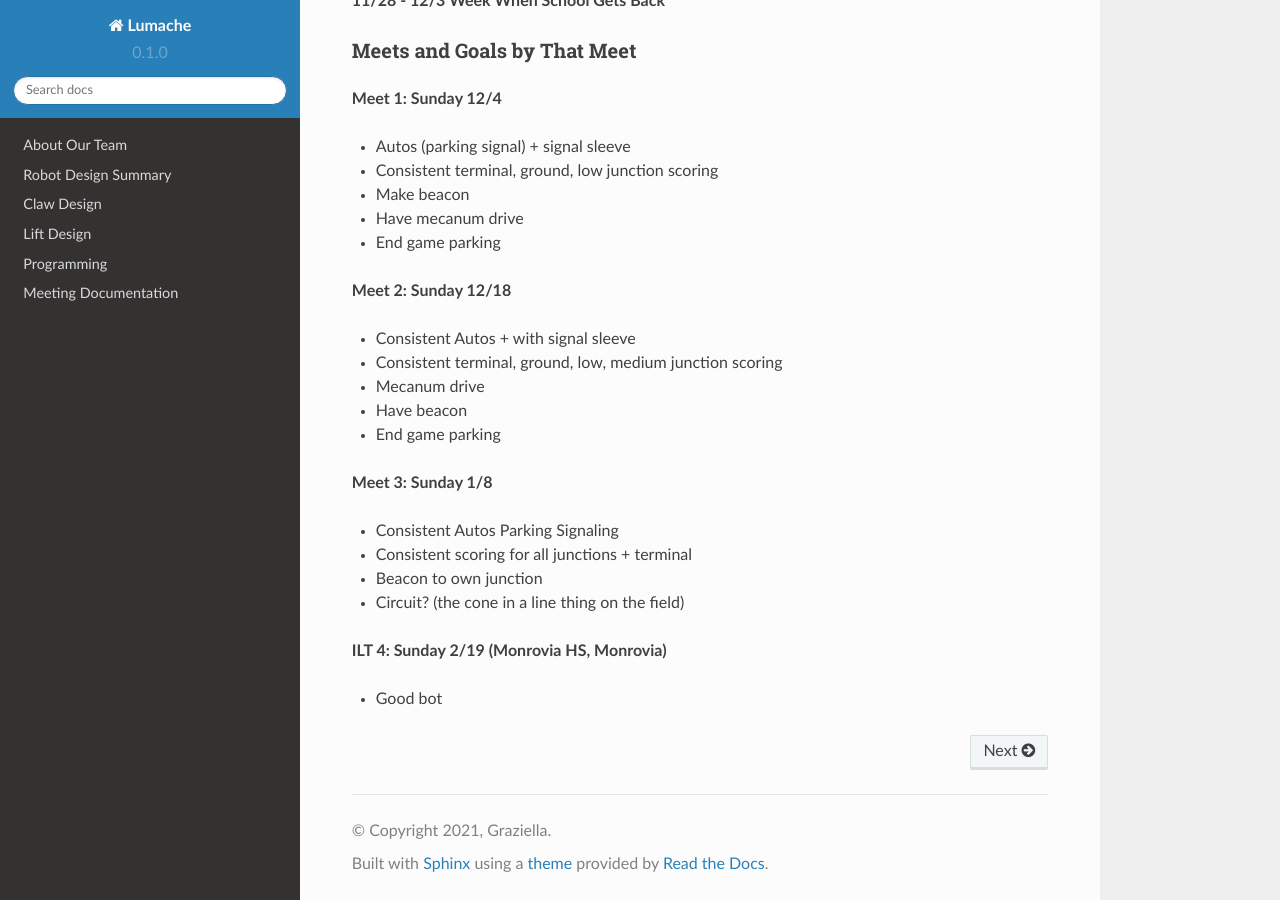
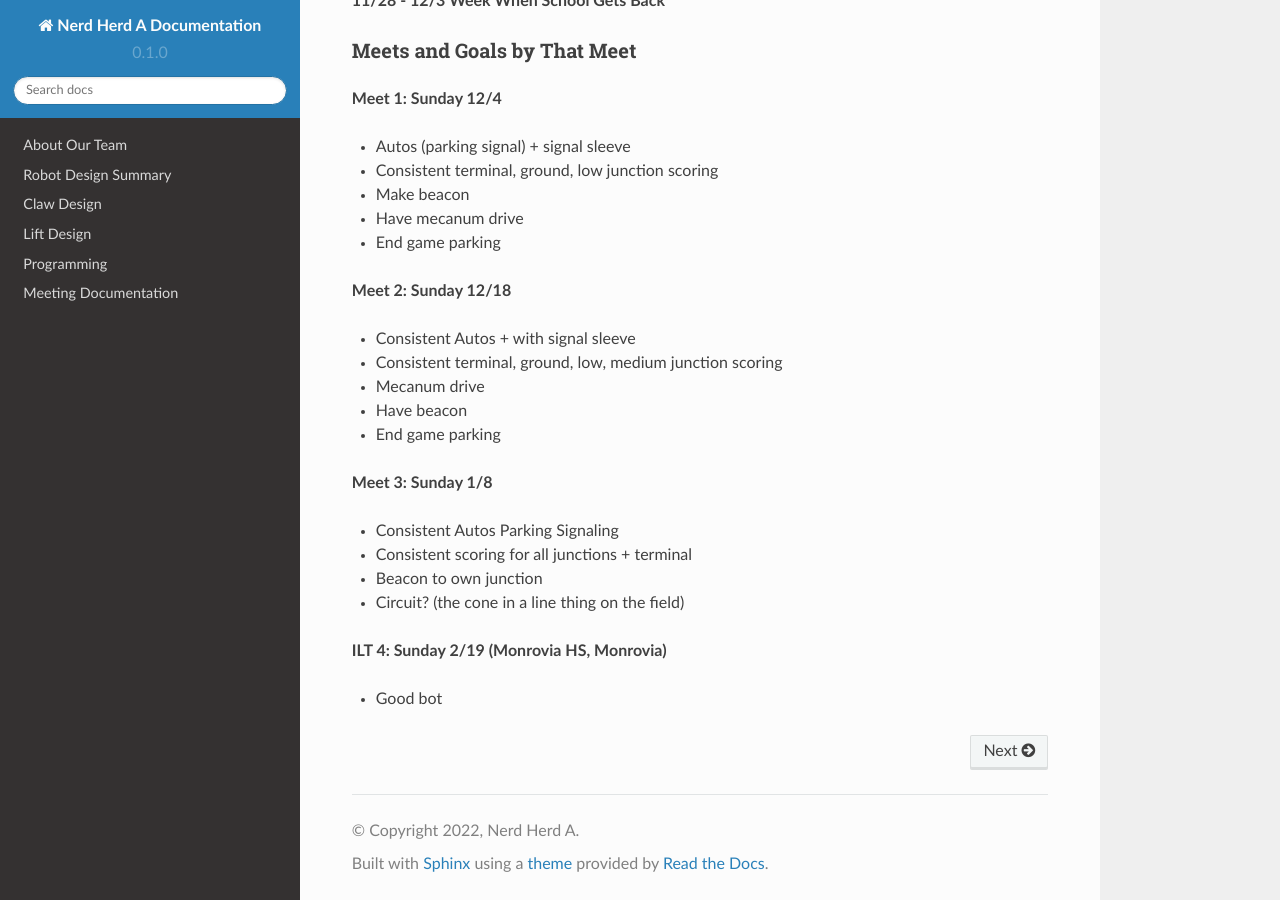
Before and after one commit to samanthac02/FTCDocumentation, a Sphinx documentation site: the page built from docs/source/index.rst, in a window 1280 px wide and 900 px high, scrolled down 793 px. Built offline with Sphinx 7.4.7 and the Read the Docs theme 2.0.0, drawn with Linux system fonts in a browser that asks for light colours.

Commit message:
Update conf.py

```diff
--- a/docs/source/conf.py
+++ b/docs/source/conf.py
@@ -2,9 +2,9 @@
 
 # -- Project information
 
-project = 'Lumache'
-copyright = '2021, Graziella'
-author = 'Graziella'
+project = 'Nerd Herd A Documentation'
+copyright = '2022, Nerd Herd A'
+author = 'Nerd Herd A'
 
 release = '0.1'
 version = '0.1.0'
```
